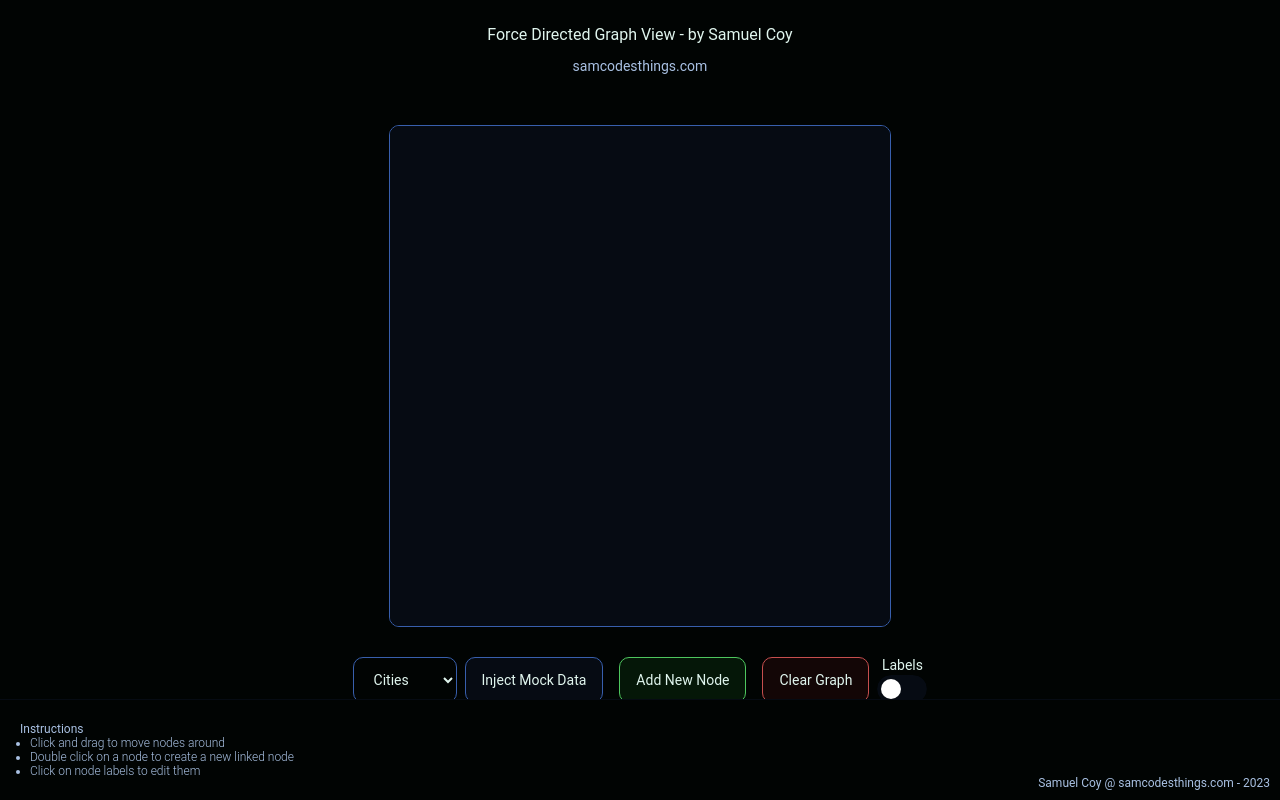
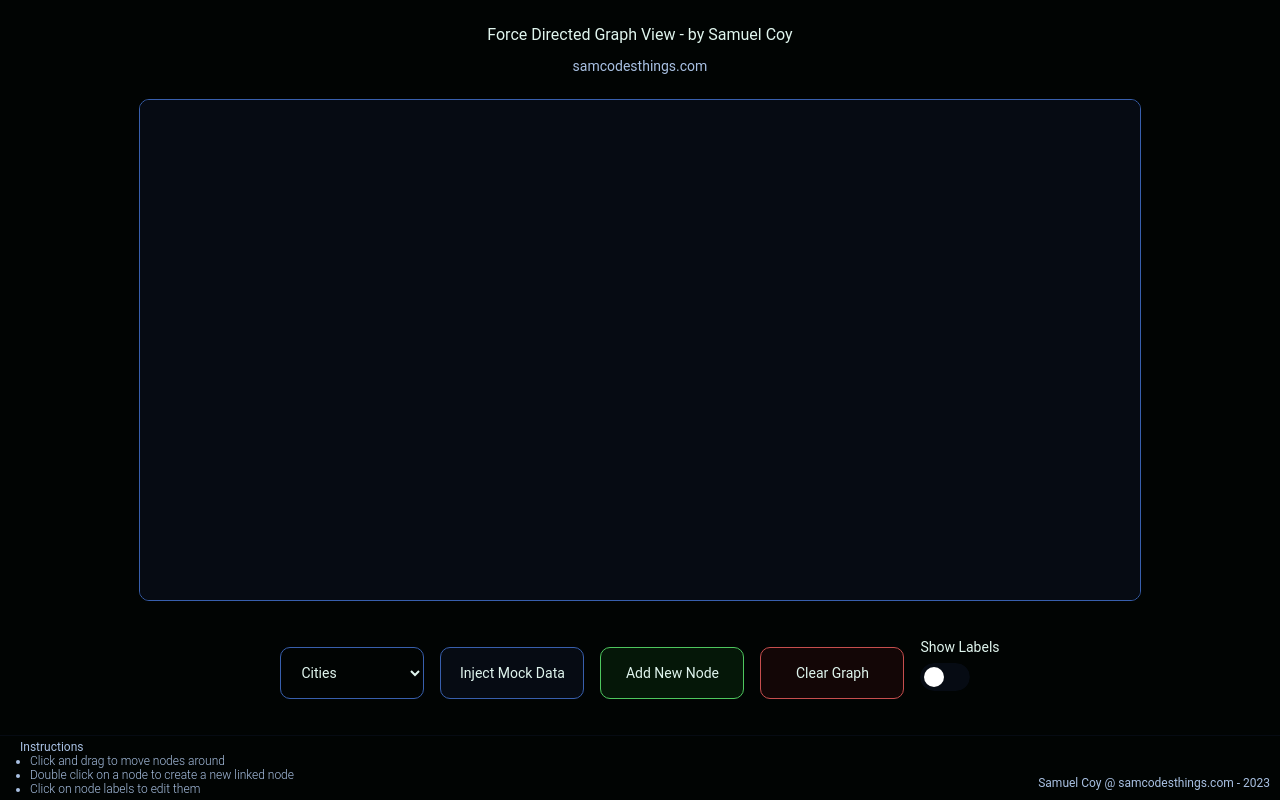
Before and after one commit to samcoydev/experiment-projects, a plain HTML site: page force-directed-graph/iteration-two/index.html in a window 1280 px wide. Drawn offline with Linux system fonts and the light colour scheme.

Commit message:
Responsive Design

```diff
--- a/force-directed-graph/iteration-two/css/footer.css
+++ b/force-directed-graph/iteration-two/css/footer.css
@@ -4,6 +4,12 @@ ul li {
     color: var(--text-muted);
     margin-left: 10px;
     padding: 0;
+}
+
+@media (max-width: 550px) {
+    .instructions {
+        display: none;
+    }
 }
 
 .help {
--- a/force-directed-graph/iteration-two/css/graph.css
+++ b/force-directed-graph/iteration-two/css/graph.css
@@ -5,16 +5,7 @@
 
 .node {
     display: flex;
-    position: absolute;
-    width: 100px;
-    height: 100px;
-    border-radius: 50px;
     cursor: pointer;
-    text-align: center;
-    flex-direction: column;
-    align-content: center;
-    justify-content: center;
-    align-items: center;
     transform: scale(1);
     transition: transform .3s ease-in-out;
     animation: pop-in .3s ease-in-out;
@@ -75,9 +66,13 @@
 
 #graph-container {
     overflow: hidden;
-    width: 500px;
-    height: 500px;
+    min-width: 300px;
+    min-height: 500px;
+    max-width: 1000px;
+    width: 80vw;
+    height: 50vh;
     border: 1px solid var(--accent);
+    margin: 1vh;
     border-radius: 10px;
 }
 
--- a/force-directed-graph/iteration-two/css/main.css
+++ b/force-directed-graph/iteration-two/css/main.css
@@ -28,6 +28,7 @@ h3 {
     text-align: center;
     font-weight: 400;
 }
+
 
 header {
     display: flex;
@@ -85,7 +86,7 @@ footer {
     flex-direction: row;
     position: fixed;
     bottom: 0;
-    height: 100px;
+    height: 8vh;
     width: 100%;
     padding-left: 20px;
     padding-right: 20px;
@@ -104,5 +105,6 @@ footer p {
     display: flex;
     flex-direction: column;
     align-items: center;
-    padding: 50px;
+    padding: 2vh;
+    margin-bottom: auto
 }
--- a/force-directed-graph/iteration-two/css/settings.css
+++ b/force-directed-graph/iteration-two/css/settings.css
@@ -4,9 +4,15 @@
     justify-content: center;
     padding-top: 30px;
     padding-bottom: 30px;
+    flex-wrap: wrap;
 }
 
 .settings button {
+    border-radius: 10px;
+    width: 9rem;
+    padding: 1rem 1rem;
+    margin: 0.5rem 0.5rem;
+    cursor: pointer;
     font-size: 14px;
     transition: outline .4s ease-in-out, background-color .02s ease-in-out, transform .02s ease-in-out;
 }
@@ -23,33 +29,23 @@
 button.primary {
     background-color: var(--secondary);
     border: 1px solid var(--accent);
-    border-radius: 10px;
-    padding: 0.5rem 1rem;
-    margin: 0 0.5rem;
-    cursor: pointer;
 }
 
 button.success {
     background-color: var(--success-muted);
     border: 1px solid var(--success);
-    border-radius: 10px;
-    padding: 0.5rem 1rem;
-    margin: 0 0.5rem;
-    cursor: pointer;
 }
 
 button.danger {
     background-color: var(--danger-muted);
     border: 1px solid var(--danger);
-    border-radius: 10px;
-    padding: 0.5rem 1rem;
-    margin: 0 0.5rem;
-    cursor: pointer;
 }
 
 .settings select {
     font-size: 14px;
-    padding: 0.5rem 1rem;
+    padding: 1rem 1rem;
+    margin: 0.5rem 0.5rem;
+    width: 9rem;
     border: 1px solid var(--accent);
     border-radius: 10px;
     background-color: var(--background);
@@ -61,6 +57,7 @@ button.danger {
 .label-group {
     display: flex;
     flex-direction: column;
+    margin: 0 0.5rem;
 }
 
 .label-switch-label {
@@ -124,3 +121,17 @@ input:focus + .slider {
 input:checked + .slider:before {
     transform: translateX(22px);
 }
+
+
+
+@media (min-width: 768px) {
+    .settings {
+        flex-direction: row;
+        justify-content: center;
+    }
+
+    .label-switch-label {
+        flex: 0 0 33%;
+        text-align: left;
+    }
+}
--- a/force-directed-graph/iteration-two/index.html
+++ b/force-directed-graph/iteration-two/index.html
@@ -4,6 +4,7 @@
     <meta charset="UTF-8">
     <title>Force Directed Graph</title>
 
+    <meta name="viewport" content="width=device-width, initial-scale=1.0, maximum-scale=1.0, user-scalable=no" />
     <link href="./css/main.css" type="text/css" rel="stylesheet">
     <link href="./css/graph.css" type="text/css" rel="stylesheet">
     <link href="./css/settings.css" type="text/css" rel="stylesheet">
@@ -33,7 +34,7 @@
             <button class="success" id="add-node-button" onclick="addNewNode(null)">Add New Node</button>
             <button class="danger" id="clear-graph" onclick="clearGraph()">Clear Graph</button>
             <div class="label-group">
-                <label class="label-switch-label" for="toggle-labels-switch">Labels</label>
+                <label class="label-switch-label" for="toggle-labels-switch">Show Labels</label>
                 <label id="toggle-labels-switch" class="switch">
                     <input id="toggle-labels" onclick="toggleLabels()" type="checkbox">
                     <span class="slider round"></span>
```
